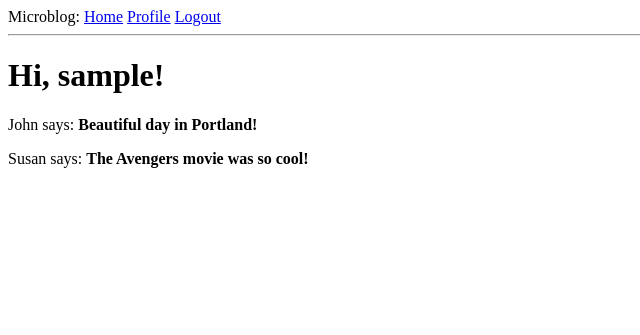
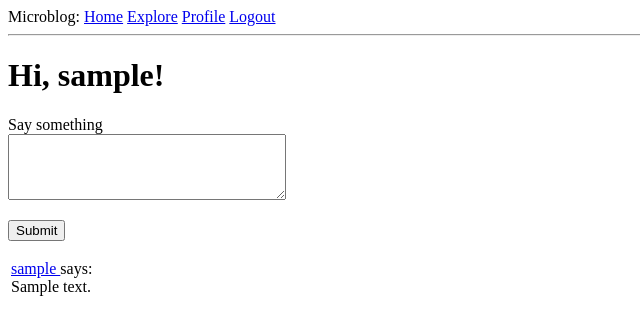
Before and after one commit to awei82/microblog, a Flask app: page / in a window 1280 px wide. Shown: the top 335 px of the page, without its empty margins (0-640 px from the left). Run offline with Flask 2, Linux system fonts and the light colour scheme; a user stored in the database is signed in; tables that the repository leaves empty hold one stand-in row (values such as "Sample post").

Commit message:
ch.9 pagination

```diff
--- a/app/forms.py
+++ b/app/forms.py
@@ -48,3 +48,9 @@ class EditProfileForm(FlaskForm):
 
 class EmptyForm(FlaskForm):
     submit = SubmitField('Submit')
+
+
+class PostForm(FlaskForm):
+    post = TextAreaField('Say something', validators=[
+        DataRequired(), Length(min=1, max=140)])
+    submit = SubmitField('Submit')
--- a/app/routes.py
+++ b/app/routes.py
@@ -1,28 +1,44 @@
 from flask import render_template, flash, redirect, url_for, request
 from app import app, db
-from app.forms import LoginForm, EmptyForm, RegistrationForm, EditProfileForm
+from app.forms import LoginForm, EmptyForm, RegistrationForm, EditProfileForm, PostForm
 from flask_login import current_user, login_user, logout_user, login_required
-from app.models import User
+from app.models import User, Post
 from werkzeug.urls import url_parse
 
 from datetime import datetime
 
 
-@app.route('/')
-@app.route('/index')
+@app.route('/', methods=['GET', 'POST'])
+@app.route('/index', methods=['GET', 'POST'])
+@login_required
 def index():
+    form = PostForm()
+    if form.validate_on_submit():
+        post = Post(body=form.post.data, author=current_user)
+        db.session.add(post)
+        db.session.commit()
+        flash('Your post is now live!')
+        return redirect(url_for('index'))
 
-    posts = [
-        {
-            'author': {'username': 'John'},
-            'body': 'Beautiful day in Portland!'
-        },
-        {
-            'author': {'username': 'Susan'},
-            'body': 'The Avengers movie was so cool!'
-        }
-    ]
-    return render_template('index.html', title='Home', posts=posts)
+    page = request.args.get('page', 1, type=int)
+    posts = current_user.followed_posts().paginate(page, app.config['POSTS_PER_PAGE'], False)
+    next_url = url_for('index', page=posts.next_num) if posts.has_next else None
+    prev_url = url_for('index', page=posts.prev_num) if posts.has_prev else None
+    return render_template('index.html', title='Home', form=form,
+                           posts=posts.items, next_url=next_url,
+                           prev_url=prev_url)
+
+
+@app.route('/explore')
+@login_required
+def explore():
+    page = request.args.get('page', 1, type=int)
+    posts = Post.query.order_by(Post.timestamp.desc()).paginate(
+        page, app.config['POSTS_PER_PAGE'], False)
+    next_url = url_for('explore', page=posts.next_num) if posts.has_next else None
+    prev_url = url_for('explore', page=posts.prev_num) if posts.has_prev else None
+    return render_template("index.html", title='Explore', posts=posts.items,
+                           next_url=next_url, prev_url=prev_url)
 
 
 @app.route('/login', methods=['GET', 'POST'])
@@ -70,12 +86,14 @@ def register():
 @login_required
 def user(username):
     user = User.query.filter_by(username=username).first_or_404()
-    posts = [
-        {'author': user, 'body': 'Test post #1'},
-        {'author': user, 'body': 'Test post #2'}
-    ]
+    page = request.args.get('page', 1, type=int)
+    posts = user.posts.order_by(Post.timestamp.desc()).paginate(
+        page, app.config['POSTS_PER_PAGE'], False)
+    next_url = url_for('user', username=user.username, page=posts.next_num) if posts.has_next else None
+    prev_url = url_for('user', username=user.username, page=posts.prev_num) if posts.has_prev else None
     form = EmptyForm()
-    return render_template('user.html', user=user, posts=posts, form=form)
+    return render_template('user.html', user=user, posts=posts.items,
+                           next_url=next_url, prev_url=prev_url, form=form)
 
 
 @app.before_request
--- a/app/templates/_post.html
+++ b/app/templates/_post.html
@@ -1,6 +1,8 @@
     <table>
         <tr valign="top">
-            <td><img src="{{ post.author.avatar(36) }}"></td>
-            <td>{{ post.author.username }} says:<br>{{ post.body }}</td>
+             <td>
+                <a href="{{ url_for('user', username=post.author.username) }}"> {{ post.author.username }} </a>
+                says:<br>{{ post.body }}
+            </td>
         </tr>
     </table>
--- a/app/templates/base.html
+++ b/app/templates/base.html
@@ -11,6 +11,7 @@
         <div>
         Microblog:
         <a href="{{ url_for('index') }}">Home</a>
+        <a href="{{ url_for('explore') }}">Explore</a>
         {% if current_user.is_anonymous %}
         <a href="{{ url_for('login') }}">Login</a>
         {% else %}
--- a/app/templates/index.html
+++ b/app/templates/index.html
@@ -2,7 +2,29 @@
 
 {% block content %}
     <h1>Hi, {{ current_user.username }}!</h1>
+    {% if form %}
+    <form action="" method="post">
+        {{ form.hidden_tag() }}
+        <p>
+            {{ form.post.label }}<br>
+            {{ form.post(cols=32, rows=4) }}<br>
+            {% for error in form.post.errors %}
+            <span style="color: red;">[{{ error }}]</span>
+            {% endfor %}
+        </p>
+        <p>{{ form.submit() }}</p>
+    </form>
+    {% endif %}
+
     {% for post in posts %}
-    <div><p>{{ post.author.username }} says: <b>{{ post.body }}</b></p></div>
+        {% include '_post.html' %}
     {% endfor %}
+
+    {% if prev_url %}
+    <a href="{{ prev_url }}">Newer posts</a>
+    {% endif %}
+    {% if next_url %}
+    <a href="{{ next_url }}">Older posts</a>
+    {% endif %}
+
 {% endblock %}
--- a/config.py
+++ b/config.py
@@ -19,3 +19,5 @@ class Config(object):
     MAIL_USERNAME = os.environ.get('MAIL_USERNAME')
     MAIL_PASSWORD = os.environ.get('MAIL_PASSWORD')
     ADMINS = ['your-email@example.com']
+
+    POSTS_PER_PAGE = 25
```
Also changed, not shown: app/templates/user.html (+8 -0 lines).
